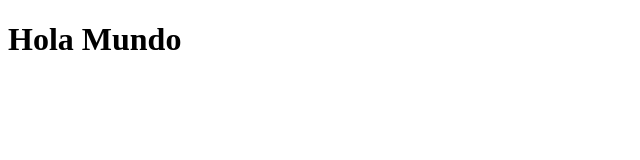
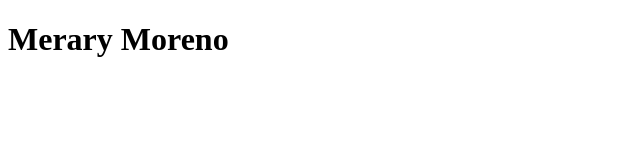
Before and after one commit to MeraryMoreno/ActividadHolaMundo, a plain HTML site: page index.html in a window 1280 px wide. Shown: the whole page, without its empty margins (0-640 px from the left). Drawn offline with Linux system fonts and the light colour scheme.

Commit message:
Actualiza index.html con Merary Moreno

```diff
--- a/index.html
+++ b/index.html
@@ -6,6 +6,6 @@
     <title>Document</title>
 </head>
 <body>
-    <h1>Hola Mundo</h1>
+    <h1> Merary Moreno </h1>
 </body>
 </html>
```
